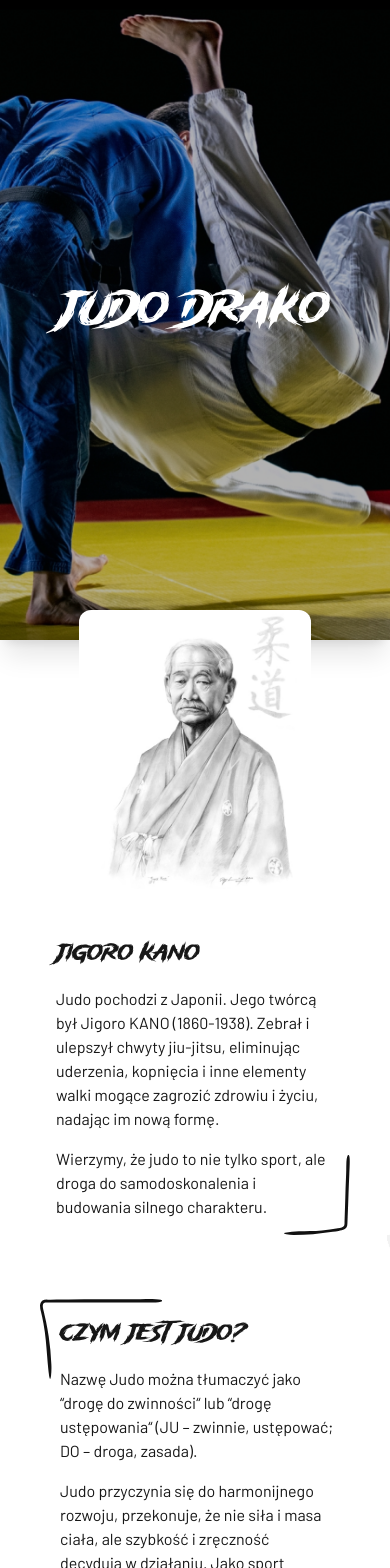
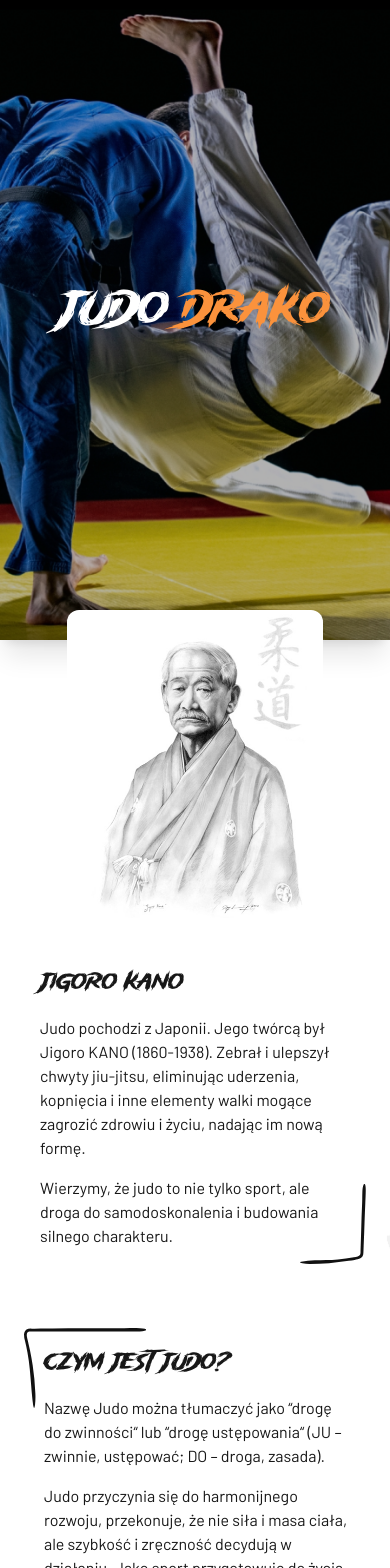
Before and after one commit to frankot/judo-white, a Next.js app: page / in a window 390 px wide. Shown: the top 1568 px of the page. Built offline with nearby package versions, Linux system fonts and the light colour scheme.

Commit message:
before cms after piotr changes

```diff
--- a/app/components/about.tsx
+++ b/app/components/about.tsx
@@ -43,7 +43,7 @@ export default function About() {
           <SvgTopLeft />
 
           <h1 className="mb-4 font-[family-name:var(--font-storm)] text-4xl">
-            Czym jest Judo?
+            Czym jest <span className="text-orange-400">Judo </span>
           </h1>
           <p className="font-[family-name:var(--font-barlow)] text-lg">
             Nazwę Judo można tłumaczyć jako &ldquo;drogę do zwinności&ldquo; lub &ldquo;drogę
@@ -80,7 +80,7 @@ export default function About() {
         >
           <SvgBottomRight />
           <h1 className="mb-4 font-[family-name:var(--font-storm)] text-4xl">
-            Jigoro Kano
+           <span className="text-orange-400">Jigoro</span> Kano
           </h1>
           <p className="font-[family-name:var(--font-barlow)] text-lg">
             Judo pochodzi z Japonii. Jego twórcą był Jigoro KANO (1860-1938).
@@ -96,7 +96,7 @@ export default function About() {
       </div>
 
       {/* Mobile Layout */}
-      <div className="mx-auto px-10 flex md:hidden flex-col relative">
+      <div className="mx-auto px-6 flex md:hidden flex-col relative">
         <motion.div
           initial={{ opacity: 0, y: 50 }}
           whileInView={{ opacity: 1, y: -30 }}
--- a/app/components/contact.tsx
+++ b/app/components/contact.tsx
@@ -10,23 +10,23 @@ const SvgSun = () => (
   >
     <path
       d="M35.14,68.18C24,67.53,13,62.1,6.3,53a455.08,455.08,0,0,1,67.09-7.3C67.51,60.72,50.8,69.34,35.14,68.18Z"
+      fill="#fb923c"
+    />
+    <path
+      d="M2.69,46.85a31,31,0,0,1-1.45-3.94c12.93-1.7,25.93-2.83,38.93-3.87h0c11.74-.61,23.48-1.34,35.24-1.25-.14,1-.26,2.08-.5,3.09-11.2.42-22.34,1.56-33.5,2.52h0c-12.57,1.71-25.17,3.18-37.6,5.73C3.4,48.39,3,47.62,2.69,46.85Z"
       fill="#111"
     />
     <path
-      d="M2.69,46.85a31,31,0,0,1-1.45-3.94c12.93-1.7,25.93-2.83,38.93-3.87h0c11.74-.61,23.48-1.34,35.24-1.25-.14,1-.26,2.08-.5,3.09-11.2.42-22.34,1.56-33.5,2.52h0c-12.57,1.71-25.17,3.18-37.6,5.73C3.4,48.39,3,47.62,2.69,46.85Z"
-      fill="#111   "
-    />
-    <path
       d="M.51,39.69a26.42,26.42,0,0,1-.47-7c25-3.08,50.2-3.25,75.31-2.6.22.65,0,1.45.22,2V34A594.93,594.93,0,0,0,.65,40.5C.6,40.23.56,40,.51,39.69Z"
-      fill="#111"
+      fill="#fb923c"
     />
     <path
       d="M.21,30.36a31.39,31.39,0,0,1,2-7.65c23.05-1.9,46.12-3.63,69.25-4.23a30.58,30.58,0,0,1,3.47,8.91c-24.95-.26-50,.35-74.75,3.84C.21,31,.11,30.65.21,30.36Z"
-      fill="#111"
+      fill="#fb923c"
     />
     <path
       d="M2.58,21.72C8.21,8.53,22.39.44,36.39,0c13.35-.45,27.17,5.8,34.33,17.32-22.79.75-45.52,2.59-68.23,4.58Z"
-      fill="#111"
+      fill="#fb923c"
     />
   </svg>
 );
@@ -89,7 +89,7 @@ export default function Contact() {
               allowFullScreen={true}
               loading="lazy"
               referrerPolicy="no-referrer-when-downgrade"
-              className="rounded-lg saturate-50 shadow-lg"
+              className="rounded-lg shadow-lg"
             ></iframe>
           </motion.div>
         </div>
--- a/app/components/footer.tsx
+++ b/app/components/footer.tsx
@@ -13,7 +13,7 @@ export default function Footer() {
     >
       <div className="max-w-7xl mx-auto flex flex-col items-center justify-center">
         <h1 className="font-[family-name:var(--font-storm)] text-4xl md:text-6xl mb-8 -translate-y-6 rounded-xl px-12 pt-7 bg-black">
-          Judo drako
+          Judo <span className="text-orange-400">drako</span>
         </h1>
         <ul className="flex flex-col md:flex-row gap-3 md:gap-8 text-center uppercase font-[family-name:var(--font-barlow)] mb-6">
           {navLinks.map((link, index) => (
--- a/app/components/nav.tsx
+++ b/app/components/nav.tsx
@@ -72,11 +72,11 @@ export default function Nav() {
           animate={{ x: 0, opacity: 1 }}
           transition={{ duration: 0.7 }}
           className={`
-            font-[family-name:var(--font-storm)] transition-all duration-700
+            font-[family-name:var(--font-storm)] transition-all duration-700 whitespace-nowrap
             ${isScrolled ? 'text-5xl md:text-6xl text-black' : 'text-6xl md:text-9xl text-white'}
           `}
         >
-          Judo drako
+          Judo <span className="text-orange-400">drako</span>
         </motion.h1>
 
         {isScrolled && (
--- a/app/components/news.tsx
+++ b/app/components/news.tsx
@@ -1,4 +1,18 @@
 import Title from "./UI/title";
+
+export interface NewsItem {
+  id: string;
+  title: string;
+  slug: string;
+  date: string;
+  shortDescription: string;
+  fullContent: {
+    html: string;
+  };
+  image: {
+    url: string;
+  };
+}
 
 const newsItems = [
   {
@@ -72,7 +86,7 @@ export default function News() {
     <div className="relative w-screen py-16">
       <Title title="Aktualnosci" />
 
-      <div className="mx-auto grid max-w-7xl  md:grid-cols-4 gap-8 px-10 lg:px-4">
+      <div className="mx-auto grid max-w-7xl  md:grid-cols-4 gap-8 px-6 lg:px-4">
         {newsItems.map((item) => (
           <div
             key={item.id}
@@ -96,7 +110,7 @@ export default function News() {
                 {item.description}
               </p>
             </div>
-            <button className="absolute bottom-2 right-2 flex items-center gap-2 font-[family-name:var(--font-barlow)] text-sm font-semibold uppercase text-black">
+            <button className="absolute bottom-2 right-2 flex items-center gap-2  font-[family-name:var(--font-barlow)] text-sm font-semibold uppercase ">
               Dalej
               <svg
                 xmlns="http://www.w3.org/2000/svg"
@@ -121,7 +135,7 @@ export default function News() {
 
       </div>
       <div className="w-full flex justify-center mt-10">
-        <button className="font-[family-name:var(--font-barlow)]  uppercase px-6 py-2 bg-black rounded text-white border border-black hover:bg-white hover:text-black transition-all duration-300">
+        <button className="font-[family-name:var(--font-barlow)]   uppercase px-6 py-2 bg-black rounded text-white border border-black hover:bg-white hover:text-black transition-all duration-300">
           Więcej
         </button>
       </div>
--- a/app/components/section.tsx
+++ b/app/components/section.tsx
@@ -8,15 +8,15 @@ export default function Section() {
       whileInView={{ opacity: 1 }}
       viewport={{ once: true }}
       transition={{ duration: 0.5 }}
-      className="relative mt-20 h-[30rem] w-full md:w-[calc(100%-2.5rem)] md:m-5 "
+      className="relative mt-20 h-[30rem] w-full md:w-full "
     >
-      <div className="absolute inset-0 bg-[url('/bg1.jpg')] bg-cover bg-fixed bg-center bg-no-repeat md:rounded-xl" />
-      <div className="absolute inset-0 bg-black/30 md:rounded-xl" />
+      <div className="absolute inset-0 bg-[url('/bg1.jpg')] bg-cover bg-fixed bg-center bg-no-repeat " />
+      <div className="absolute inset-0 bg-black/30 " />
 
       <div className="relative flex h-full flex-col items-center pt-5">
         <div className="mb-10">
           <h1 className="mx-auto w-fit text-white rounded-lg px-7 py-2 text-center font-[family-name:var(--font-storm)] text-5xl">
-            sekcja o czyms tam
+            sekcja o <span className="text-orange-400">czyms </span>tam
           </h1>
 
           <div className="-mt-2 flex w-full justify-center">
--- /dev/null
+++ b/app/lib/graphql.ts
@@ -0,0 +1,5 @@
+import { GraphQLClient } from 'graphql-request';
+
+const hygraphClient = new GraphQLClient(process.env.NEXT_PUBLIC_HYGRAPH_API_URL || '');
+
+export { hygraphClient };
--- a/package.json
+++ b/package.json
@@ -11,6 +11,8 @@
   },
   "dependencies": {
     "framer-motion": "^11.11.17",
+    "graphql": "^16.9.0",
+    "graphql-request": "^7.1.2",
     "next": "14.2.15",
     "react": "^18",
     "react-dom": "^18"
```
Also changed, not shown: 1 other file (tests, documents, lock files or other folders).
